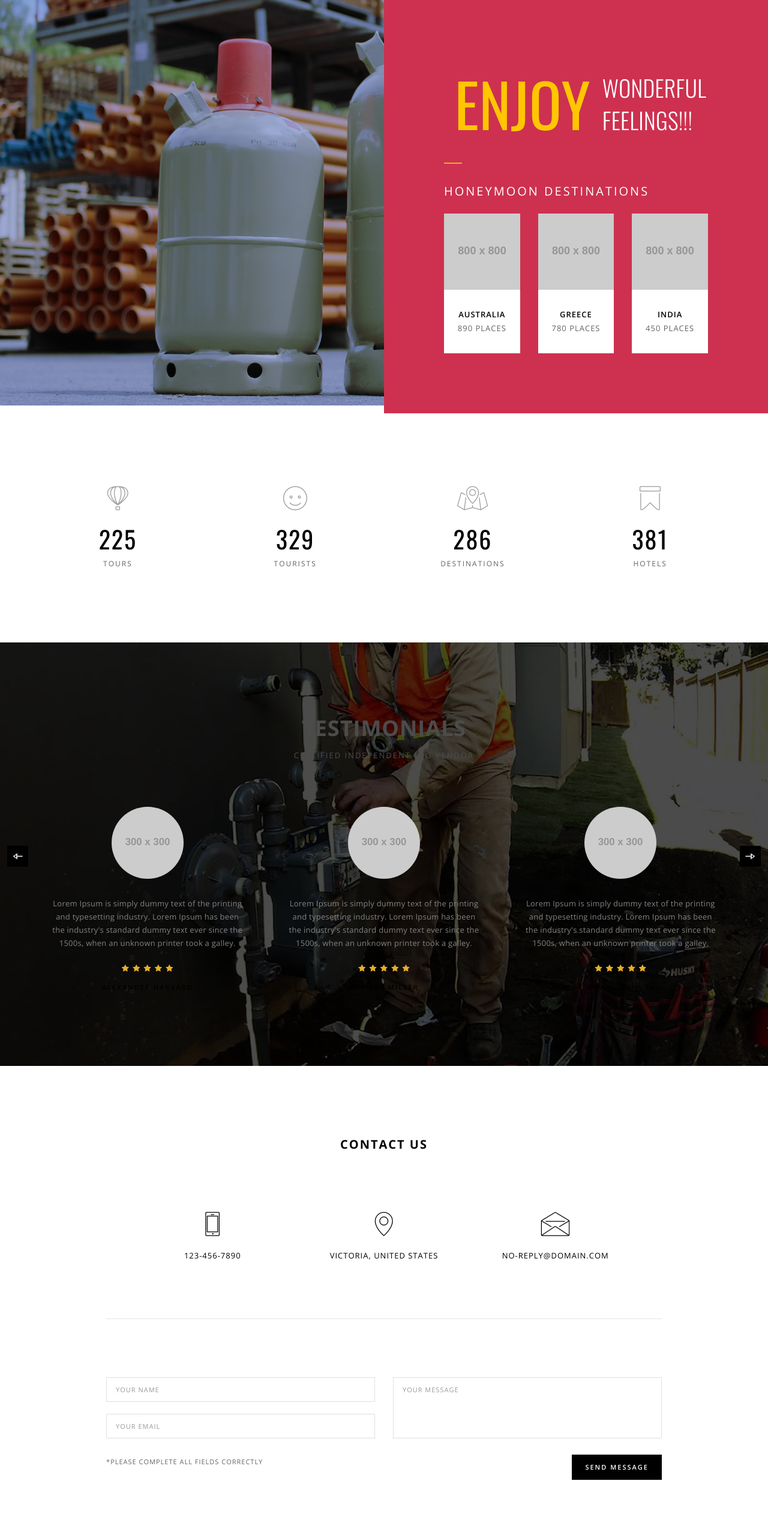
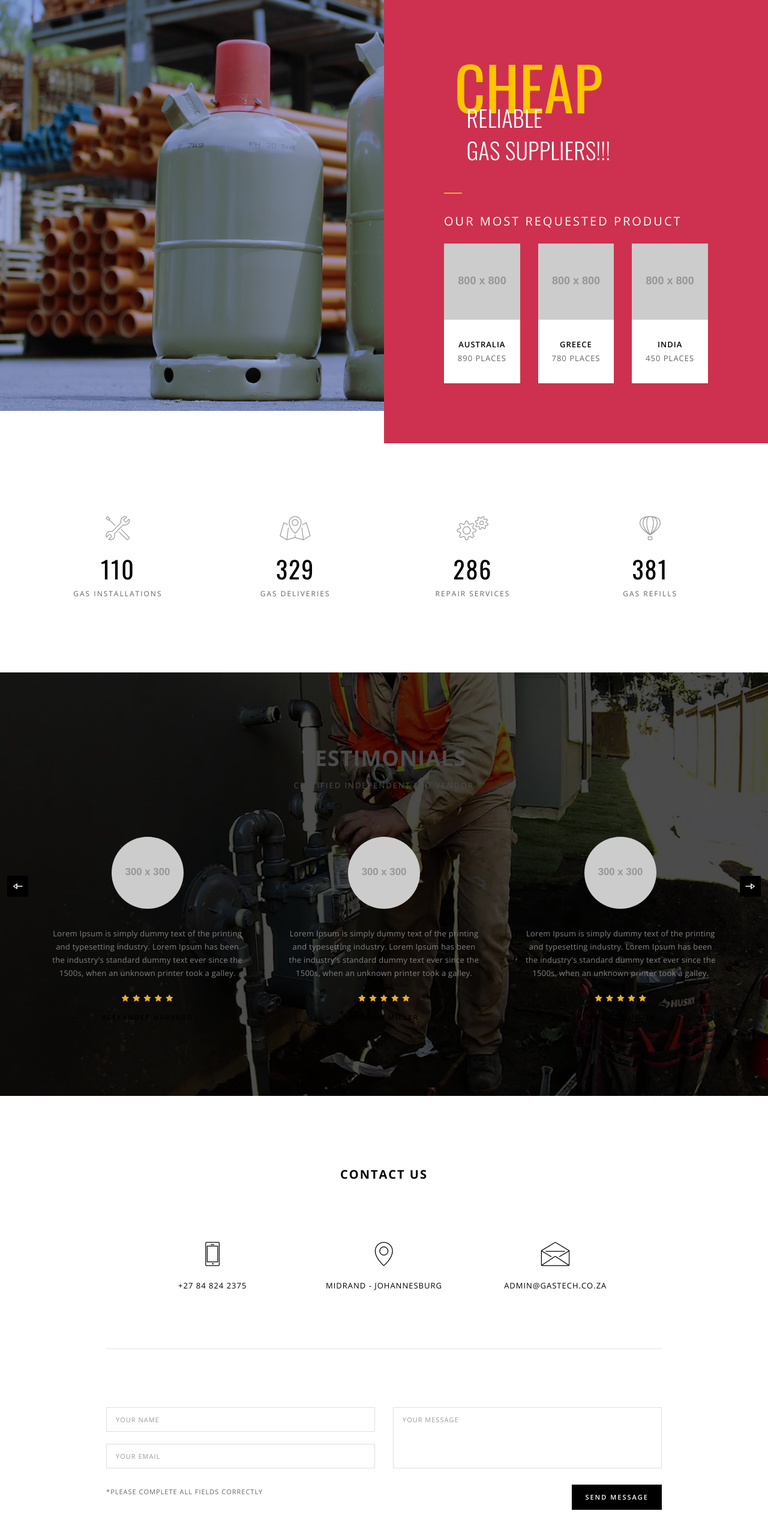
Before and after one commit to Skullomanic84/Gas-website, a plain HTML site: page index.html in a window 1280 px wide. Shown: the part 4261-6820 px from the top of the page at 60% size. Drawn offline with nearby package versions, Linux system fonts and the light colour scheme; placeholder pictures from the web are drawn by us; files whose address does not match are found by name.

Commit message:
updated index.html

```diff
--- a/index.html
+++ b/index.html
@@ -444,9 +444,9 @@
         <section class="parallax1 parallax-fix no-padding agency-enjoy" >
             <img class="parallax-background-img" src="./images/banner-image.jpg" alt="" />
             <div class="agency-enjoy-right col-md-6 pull-right position-relative">
-                <div class="title-top sm-no-margin-left">Enjoy<span>Wonderful<br>Feelings!!!</span></div>
+                <div class="title-top sm-no-margin-left">Cheap<span>Reliable<br>Gas Suppliers!!!</span></div>
                 <div class="separator-line bg-yellow no-margin-lr sm-margin-bottom-five"></div>
-                <h3 class="title-small white-text no-padding-bottom margin-five-bottom font-weight-400 letter-spacing-3 xs-margin-bottom-ten">Honeymoon Destinations</h3>
+                <h3 class="title-small white-text no-padding-bottom margin-five-bottom font-weight-400 letter-spacing-3 xs-margin-bottom-ten">Our Most requested product</h3>
                 <div class="row">
                     <div class="col-md-4 col-sm-4 text-center margin-four no-margin-top no-margin-bottom xs-margin-bottom-ten">
                         <a href="#"><img src="http://placehold.it/800x800" alt=""></a>
@@ -478,22 +478,22 @@
                 <div class="row">
                     <!-- counter item -->
                     <div class="col-md-3 col-sm-6 bottom-margin text-center counter-section sm-margin-bottom-ten">
-                        <i class="icon-hotairballoon medium-icon"></i> <span class="timer counter-number alt-font" data-to="584" data-speed="7000"></span> <span class="counter-title">Tours</span>
+                        <i class="icon-tools-2 medium-icon"></i> <span class="timer counter-number alt-font" data-to="284" data-speed="7000"></span> <span class="counter-title">Gas Installations</span>
                     </div>
                     <!-- end counter item -->
                     <!-- counter item -->
                     <div class="col-md-3 col-sm-6 bottom-margin text-center counter-section sm-margin-bottom-ten">
-                        <i class="icon-happy medium-icon"></i> <span class="timer counter-number alt-font" data-to="852" data-speed="7000"></span> <span class="counter-title">Tourists</span>
+                        <i class="icon-map medium-icon"></i> <span class="timer counter-number alt-font" data-to="852" data-speed="7000"></span> <span class="counter-title">Gas Deliveries</span>
                     </div>
                     <!-- end counter item -->
                     <!-- counter item -->
                     <div class="col-md-3 col-sm-6 bottom-margin-small text-center counter-section xs-margin-bottom-ten">
-                        <i class="icon-map medium-icon"></i> <span class="timer counter-number alt-font" data-to="741" data-speed="7000"></span> <span class="counter-title">Destinations</span>
+                        <i class="icon-gears medium-icon"></i> <span class="timer counter-number alt-font" data-to="741" data-speed="7000"></span> <span class="counter-title">Repair Services</span>
                     </div>
                     <!-- end counter item -->
                     <!-- counter item -->
                     <div class="col-md-3 col-sm-6 text-center counter-section">
-                        <i class="icon-ribbon medium-icon"></i> <span class="timer counter-number alt-font" data-to="987" data-speed="7000"></span> <span class="counter-title">Hotels</span>
+                        <i class="icon-hotairballoon medium-icon"></i> <span class="timer counter-number alt-font" data-to="987" data-speed="7000"></span> <span class="counter-title">Gas Refills</span>
                     </div>
                     <!-- end counter item -->
                 </div>
@@ -557,9 +557,9 @@
                 </div>
                 <div class="row">
                     <div class="col-md-9 text-center center-col">
-                        <div class="col-md-4 col-sm-4 text-center"><i class="icon-phone medium-icon black-text"></i><h6 class="black-text margin-two no-margin-bottom">123-456-7890</h6></div>
-                        <div class="col-md-4 col-sm-4 text-center"><i class="icon-map-pin medium-icon black-text"></i><h6 class="black-text margin-two no-margin-bottom">Victoria, United States</h6></div>
-                        <div class="col-md-4 col-sm-4 text-center"><i class="icon-envelope medium-icon black-text"></i><h6 class="black-text margin-two no-margin-bottom"><a class="black-text" href="mailto:no-reply@domain.com">no-reply@domain.com</a></h6></div>
+                        <div class="col-md-4 col-sm-4 text-center"><i class="icon-phone medium-icon black-text"></i><h6 class="black-text margin-two no-margin-bottom">+27 84 824 2375</h6></div>
+                        <div class="col-md-4 col-sm-4 text-center"><i class="icon-map-pin medium-icon black-text"></i><h6 class="black-text margin-two no-margin-bottom">Midrand - Johannesburg </h6></div>
+                        <div class="col-md-4 col-sm-4 text-center"><i class="icon-envelope medium-icon black-text"></i><h6 class="black-text margin-two no-margin-bottom"><a class="black-text" href="mailto:admin@gastech.co.za">admin@gastech.co.za</a></h6></div>
                     </div>
                 </div>
                 <div class="row">
@@ -593,28 +593,14 @@
                 <div class="container">
                     <div class="row margin-four">
                         <!-- phone -->
-                        <div class="col-md-4 col-sm-4 text-center"><i class="icon-phone small-icon black-text"></i><h6 class="black-text margin-two no-margin-bottom">123-456-7890</h6></div>
+                        <div class="col-md-4 col-sm-4 text-center"><i class="icon-phone small-icon black-text"></i><h6 class="black-text margin-two no-margin-bottom">+27 84 824 2375</h6></div>
                         <!-- end phone -->
                         <!-- address -->
-                        <div class="col-md-4 col-sm-4 text-center"><i class="icon-map-pin small-icon black-text"></i><h6 class="black-text margin-two no-margin-bottom">Victoria, United States</h6></div>
+                        <div class="col-md-4 col-sm-4 text-center"><i class="icon-map-pin small-icon black-text"></i><h6 class="black-text margin-two no-margin-bottom">Midrand - Johannesburg (South Africa)</h6></div>
                         <!-- end address -->
                         <!-- email -->
-                        <div class="col-md-4 col-sm-4 text-center"><i class="icon-envelope small-icon black-text"></i><h6 class="margin-two no-margin-bottom"><a href="mailto:no-reply@domain.com" class="black-text">no-reply@domain.com</a></h6></div>
+                        <div class="col-md-4 col-sm-4 text-center"><i class="icon-envelope small-icon black-text"></i><h6 class="margin-two no-margin-bottom"><a href="mailto:admin@gastech.co.za" class="black-text">admin@gastech.co.za</a></h6></div>
                         <!-- end email -->
-                    </div>
-                </div>
-            </div>
-            <div class="container onepage-footer-middle">
-                <div class="row">
-                    <div class="col-md-12 col-sm-12 footer-social text-right text-center">
-                        <!-- social media link -->
-                        <a target="_blank" href="https://www.facebook.com/"><i class="fa fa-facebook"></i></a>
-                        <a target="_blank" href="https://twitter.com/"><i class="fa fa-twitter"></i></a>
-                        <a target="_blank" href="https://plus.google.com"><i class="fa fa-google-plus"></i></a>
-                        <a target="_blank" href="https://dribbble.com/"><i class="fa fa-dribbble"></i></a>
-                        <a target="_blank" href="https://www.youtube.com/"><i class="fa fa-youtube"></i></a>
-                        <a target="_blank" href="https://www.linkedin.com/"><i class="fa fa-linkedin"></i></a>
-                        <!-- end social media link -->
                     </div>
                 </div>
             </div>
@@ -623,7 +609,7 @@
                     <div class="row margin-three">
                         <!-- copyright -->
                         <div class="col-md-6 col-sm-6 col-xs-12 copyright text-left letter-spacing-1 xs-text-center xs-margin-bottom-one">
-                            &copy; 2015 H-Code is proudly powered by ThemeZaa.
+                            &copy; 2021 All Right reserved | Designed by Chrilink Solutions.
                         </div>
                         <!-- end copyright -->
                         <!-- logo -->
```
